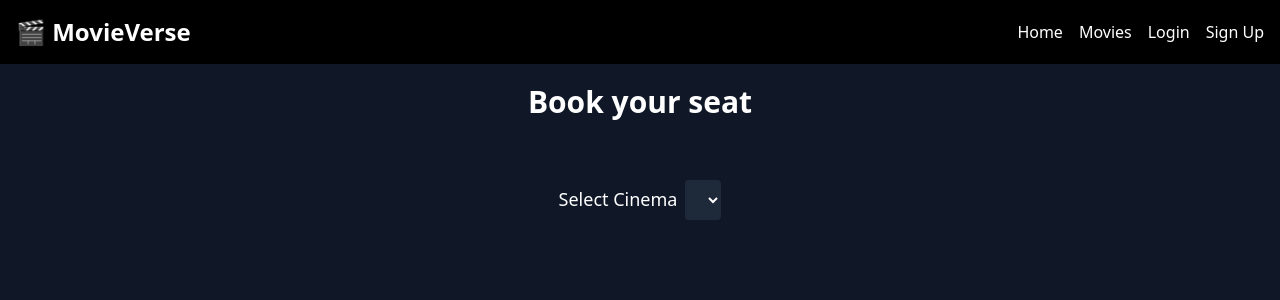
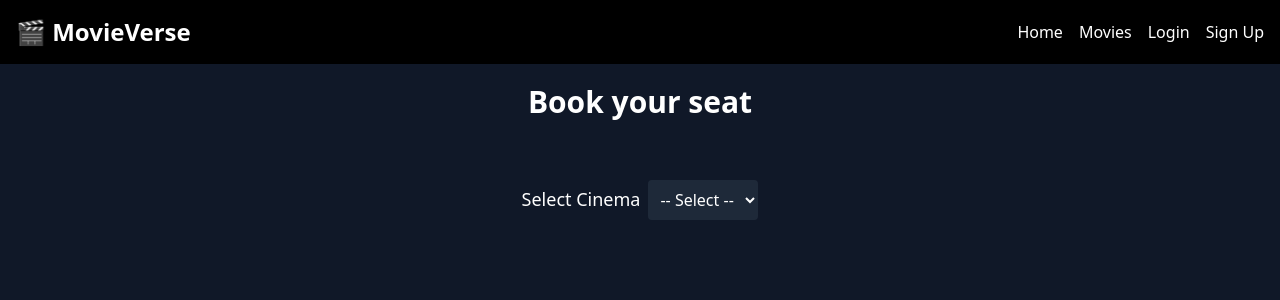
Before and after one commit to vidakpop/movie-booking-, a React (Vite) app: page /bookings/1 in a window 1280 px wide. Shown: the top 300 px of the page. Built offline with nearby package versions, Linux system fonts and the light colour scheme; no server answers.

Commit message:
Add default option to cinema selection dropdown in Booking component

```diff
--- a/src/pages/Booking.jsx
+++ b/src/pages/Booking.jsx
@@ -63,6 +63,7 @@ const Booking = () => {
           className='ml-2 p-2 bg-gray-800 rounded text-white'
           onChange={(e) => handleCinemaSelect(cinemas.find((c) => c.id == e.target.value))}
           >
+            <option value="">-- Select --</option>
         </select>
 
        </div>
```
